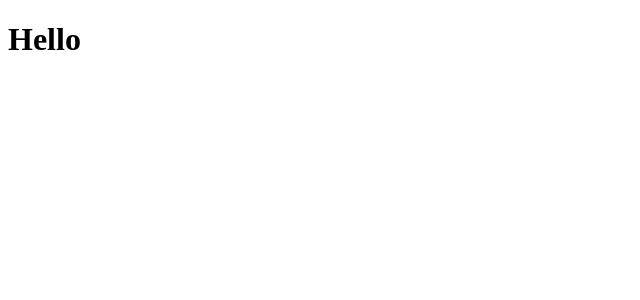
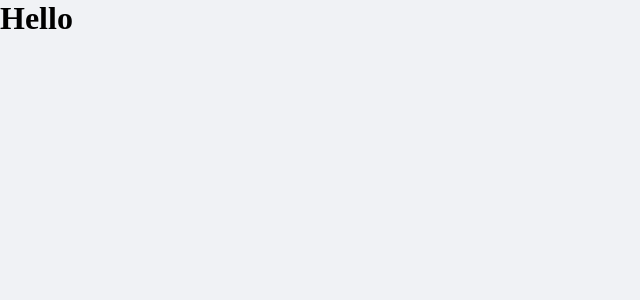
Before and after one commit to marcelo-rafael/ignite-react-02-dtmoney, a React (Create React App) app: page / in a window 1280 px wide. Shown: the top 300 px of the page, without its empty margins (0-640 px from the left). Built offline with nearby package versions, Linux system fonts and the light colour scheme.

Commit message:
Criando estilos gloais

```diff
--- a/public/index.html
+++ b/public/index.html
@@ -4,7 +4,7 @@
     <meta charset="utf-8" />
     <meta name="viewport" content="width=device-width, initial-scale=1" />
     <title>DTMoney</title>
-    <link rel="shortcut icon" href="favicon.png" type="image/x-icon" />
+    <link rel="shortcut icon" href="favicon.png" type="image/png" />
   </head>
   <body>
     <noscript>You need to enable JavaScript to run this app.</noscript>
--- a/src/App.tsx
+++ b/src/App.tsx
@@ -1,7 +1,10 @@
+import { GlobalStyle } from './styles/global'
+
 export function App() {
   return (
     <div className="App">
       <h1>Hello</h1>
+      <GlobalStyle />
     </div>
   )
 }
--- /dev/null
+++ b/src/styles/global.ts
@@ -0,0 +1,47 @@
+import { createGlobalStyle } from 'styled-components'
+
+export const GlobalStyle = createGlobalStyle`
+:root{
+  --background: #f0f2f5;
+  --red: #E52e54;
+  --blue: #5429CC;
+  --green: #33CC95;
+
+  --blue-light: #6933FF;
+
+  --text-title: #363f5f;
+  --text-body: #969cb3;
+
+  --shape: #FFFFFF
+}
+
+* {
+  margin: 0;
+  padding: 0;
+  box-sizing: border-box;
+}
+
+html {
+  @media (max-width: 1080px) {
+    font-size: 93.75%;
+  }
+
+  @media (max-width: 720px) {
+    font-size: 87.5%;
+  }
+}
+
+body {
+  background: var(--background);
+  -webkit-font-smoothing: antialiased;
+}
+
+button {
+  cursor: pointer;
+}
+
+[disabled] {
+  opacity: 0.6;
+  cursor: not-allowed;
+}
+`
```
